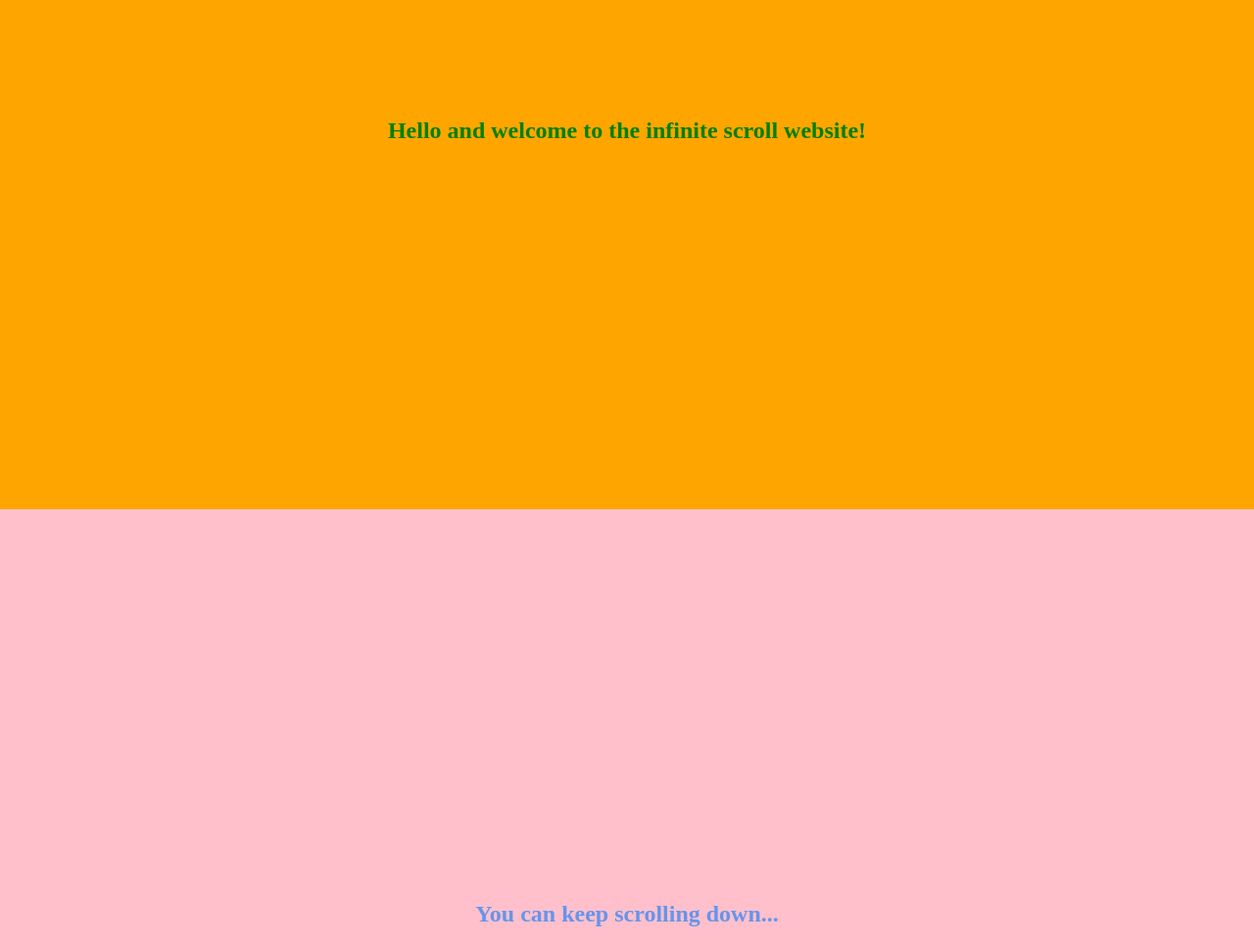
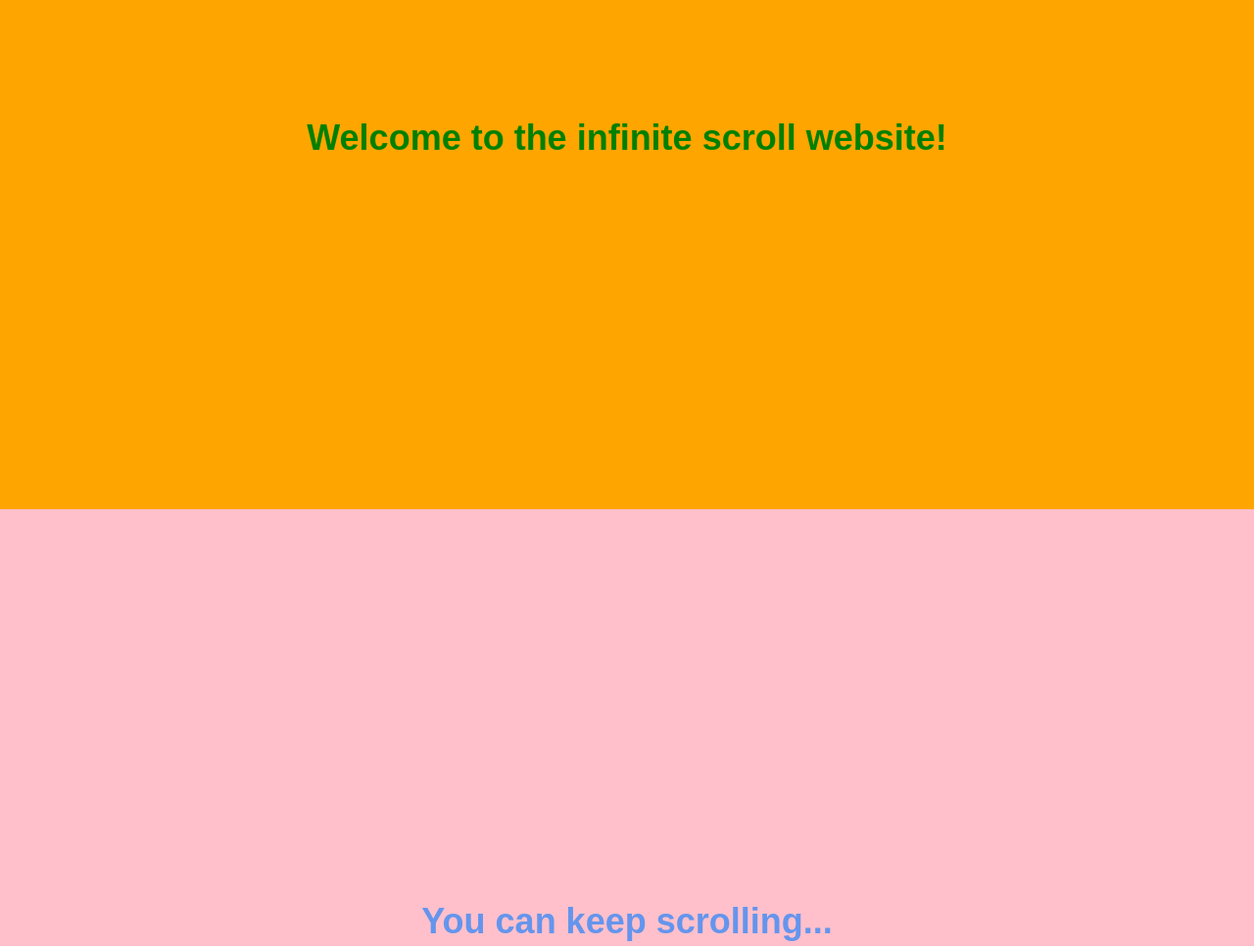
Before and after one commit to TheOGApplePie/Infinte-Scroll-Website, a plain HTML site: page index.html in a window 1280 px wide. Shown: the part 280-1246 px from the top of the page at 98% size. Drawn offline with Linux system fonts and the light colour scheme.

Commit message:
changed font family and size and modified document name

```diff
--- a/index.html
+++ b/index.html
@@ -4,18 +4,18 @@
     <meta charset="UTF-8">
     <meta name="viewport" content="width=device-width, initial-scale=1.0">
     <link rel="stylesheet" href="styles.css">
-    <title>Document</title>
+    <title>To Infinity And Beyond!</title>
 </head>
 <body>
     <script src="infinite.js"></script>
     <section id="firstSection" class="first-slide">
         <div class="centered">
-            <h2>Hello and welcome to the infinite scroll website!</h2>
+            <h2>Welcome to the infinite scroll website!</h2>
         </div>
     </section>
     <section id="secondSection" class="second-slide">
         <div class="centered">
-            <h2>You can keep scrolling down...</h2>
+            <h2>You can keep scrolling...</h2>
         </div>
     </section>
     <section id="thirdSection" class="third-slide">
@@ -30,7 +30,7 @@
     </section>
     <section id="firstSection" class="first-slide">
         <div class="centered">
-            <h2>Hello and welcome to the infinite scroll website!</h2>
+            <h2>Welcome to the infinite scroll website!</h2>
         </div>
     </section>
 </body>
--- a/infinite.js
+++ b/infinite.js
@@ -1,6 +1,5 @@
-window.scrollTo(0,0);
 let lastKnownY = 0;
-document.addEventListener("scroll",()=>{
+document.addEventListener("scroll",(event)=>{
 if(window.scrollY === window.innerHeight*4 && lastKnownY < window.scrollY){
     window.scrollTo(0,0);
 }
--- a/styles.css
+++ b/styles.css
@@ -8,6 +8,8 @@
 display: none;
 }
 section{
+    font-family: sans-serif;
+    font-size: 1.5em;
     height: 100vh;
     .centered{
         position: relative;
```
